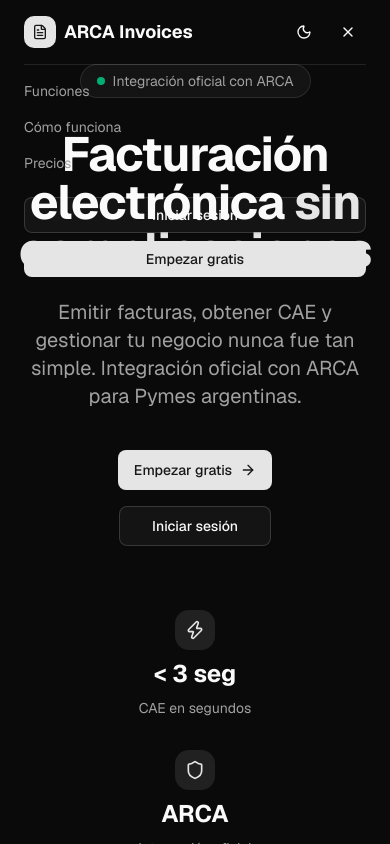
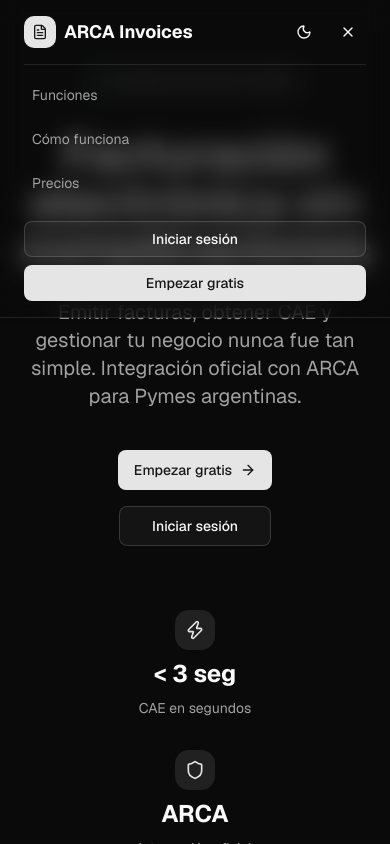
Before and after one commit to ImShaune/Arca-Invoices, a Next.js app: page / in a window 390 px wide. Both pictures are taken after a click on the button 348 px from the left and 32 px from the top of the page. Shown: the top 844 px of the page. Built offline with nearby package versions, Linux system fonts and the light colour scheme.

Commit message:
nav and hero fixes

```diff
--- a/app/(landing)/_components/hero.tsx
+++ b/app/(landing)/_components/hero.tsx
@@ -110,7 +110,7 @@
                         </div>
                         {/* Contenido fake del dashboard */}
                         <div className="p-6 space-y-4">
-                            <div className="grid grid-cols-4 gap-4">
+                            <div className="grid grid-cols-2 sm:grid-cols-4 gap-4">
                                 {["Facturación del mes", "Facturas emitidas", "Clientes activos", "Productos"].map((label, i) => (
                                     <div key={i} className="rounded-lg border bg-card p-4 space-y-2">
                                         <p className="text-xs text-muted-foreground">{label}</p>
@@ -119,7 +119,7 @@
                                     </div>
                                 ))}
                             </div>
-                            <div className="grid grid-cols-3 gap-4">
+                            <div className="grid grid-cols-1 sm:grid-cols-3 gap-4">
                                 <div className="col-span-2 rounded-lg border bg-card p-4 h-32 flex items-end gap-1 pb-2">
                                     {[40, 65, 45, 80, 55, 90, 70].map((h, i) => (
                                         <div
--- a/app/(landing)/_components/navbar.tsx
+++ b/app/(landing)/_components/navbar.tsx
@@ -18,37 +18,56 @@
         return () => window.removeEventListener("scroll", handleScroll);
     }, []);
 
+    function scrollToSection(id: string) {
+        setMenuOpen(false);
+        const el = document.getElementById(id);
+        if (el) {
+            el.scrollIntoView({ behavior: "smooth" });
+        }
+    }
+
+    function scrollToTop() {
+        window.scrollTo({ top: 0, behavior: "smooth" });
+    }
+
     return (
         <motion.header
             initial={{ opacity: 0, y: -20 }}
             animate={{ opacity: 1, y: 0 }}
             transition={{ duration: 0.4 }}
-            className={`fixed top-0 left-0 right-0 z-50 transition-all duration-300 ${scrolled
-                ? "border-b bg-background/80 backdrop-blur-md shadow-sm"
+            className={`fixed top-0 left-0 right-0 z-50 transition-all duration-300 ${scrolled || menuOpen
+                ? "border-b bg-background/60 backdrop-blur-md shadow-sm"
                 : "bg-transparent"
                 }`}
         >
             <div className="mx-auto max-w-6xl px-6">
                 <div className="flex h-16 items-center justify-between">
                     {/* Logo */}
-                    <Link href="/" className="flex items-center gap-2">
+                    <button
+                        onClick={scrollToTop}
+                        className="flex items-center gap-2 hover:opacity-80 transition-opacity"
+                    >
                         <div className="flex h-8 w-8 items-center justify-center rounded-lg bg-primary">
                             <FileText className="h-4 w-4 text-primary-foreground" />
                         </div>
                         <span className="font-bold text-lg">ARCA Invoices</span>
-                    </Link>
+                    </button>
 
                     {/* Links desktop */}
                     <nav className="hidden md:flex items-center gap-8">
-                        <a href="#features" className="text-sm text-muted-foreground hover:text-foreground transition-colors">
-                            Funciones
-                        </a>
-                        <a href="#how-it-works" className="text-sm text-muted-foreground hover:text-foreground transition-colors">
-                            Cómo funciona
-                        </a>
-                        <a href="#pricing" className="text-sm text-muted-foreground hover:text-foreground transition-colors">
-                            Precios
-                        </a>
+                        {[
+                            { label: "Funciones", id: "features" },
+                            { label: "Cómo funciona", id: "how-it-works" },
+                            { label: "Precios", id: "pricing" },
+                        ].map((item) => (
+                            <button
+                                key={item.id}
+                                onClick={() => scrollToSection(item.id)}
+                                className="text-sm text-muted-foreground hover:text-foreground transition-colors"
+                            >
+                                {item.label}
+                            </button>
+                        ))}
                     </nav>
 
                     {/* Acciones desktop */}
@@ -94,9 +113,19 @@
                         exit={{ opacity: 0, height: 0 }}
                         className="md:hidden border-t py-4 space-y-4"
                     >
-                        <a href="#features" className="block text-sm text-muted-foreground hover:text-foreground" onClick={() => setMenuOpen(false)}>Funciones</a>
-                        <a href="#how-it-works" className="block text-sm text-muted-foreground hover:text-foreground" onClick={() => setMenuOpen(false)}>Cómo funciona</a>
-                        <a href="#pricing" className="block text-sm text-muted-foreground hover:text-foreground" onClick={() => setMenuOpen(false)}>Precios</a>
+                        {[
+                            { label: "Funciones", id: "features" },
+                            { label: "Cómo funciona", id: "how-it-works" },
+                            { label: "Precios", id: "pricing" },
+                        ].map((item) => (
+                            <button
+                                key={item.id}
+                                onClick={() => scrollToSection(item.id)}
+                                className="block w-full text-left text-sm text-muted-foreground hover:text-foreground px-2 py-1 rounded-md hover:bg-accent transition-colors"
+                            >
+                                {item.label}
+                            </button>
+                        ))}
                         <div className="flex flex-col gap-2 pt-2">
                             <Link href="/login" onClick={() => setMenuOpen(false)}>
                                 <Button variant="outline" className="w-full">Iniciar sesión</Button>
```
